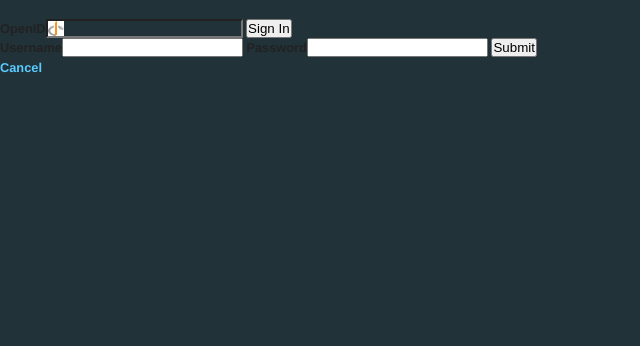
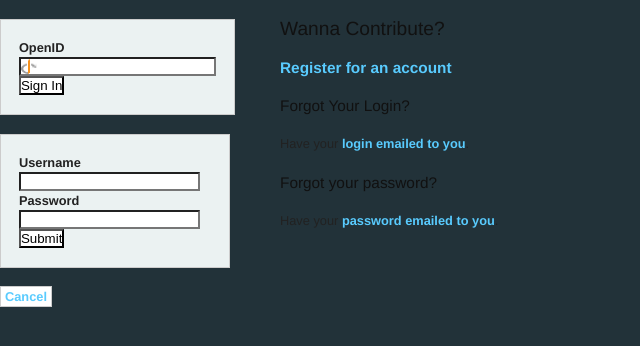
Before and after one commit to davemerwin/codereviewr, a Django app: template codereviewr/templates/login.html in a window 1280 px wide. Shown: the top 346 px of the page, without its empty margins (0-640 px from the left). Run offline with Django 3.2, Linux system fonts and the light colour scheme; the template is opened without the code that fills it, so the values that code supplies are empty.

Commit message:
Continue tweaking the login form

```diff
--- a/codereviewr/templates/base.html
+++ b/codereviewr/templates/base.html
@@ -27,7 +27,7 @@
         <li><a href="" title="" class="active">Home</a></li>
         <li><a href="" title="" class="">About</a></li>
         <li><a href="" title="" class="">My Account</a></li>
-        <li><a href="login/?height=160&amp;width=250&amp;modal=true" class="thickbox loginout" style="" title="Please Sign In">login</a><a href="" title="" class="loginout" style="display:none;">Logout</li>
+        <li><a href="login/?height=300&amp;width=560&amp;modal=true" class="thickbox loginout" style="" title="Please Sign In">login</a><a href="" title="" class="loginout" style="display:none;">Logout</li>
         <li><a href="" title="" class="">Help</a></li>
         </ul>
     </div>
--- a/codereviewr/templates/login.html
+++ b/codereviewr/templates/login.html
@@ -20,18 +20,33 @@
     <script type="text/javascript" src="{{MEDIA_URL}}js/site.settings.js"></script>
 </head>
 <body>
-
-<div id="login">
+<div id="login" class="span-14 clearfix">
+    <div class="span-6 append-1 column">
         <form id="openid_login" action="/openid/" method="POST">
+            <fieldset>
             <label for="openid_url">OpenID</label><input type="text" id="id_openid_url" class="required openid" name="openid_url" size=20/>
         <input type="submit" value="Sign In"/>
+        </fieldset>
         </form>
         <form action="login_submit" method="get" accept-charset="utf-8">
+            <fieldset>
                 <label for="username">Username</label><input type="text" name="username" value="" id="username">
                 <label for="password">Password</label><input type="text" name="password" value="" id="password">
                 <input type="submit" value="Submit">
+                </fieldset>
         </form>
-        <p><a href="" class="close">Cancel</a></p>
+    </div>
+    <div class="span-7 column last">
+        <h3>Wanna Contribute?</h3>
+        <h4><a href="" title="">Register for an account</a></h4>
+
+        <h4>Forgot Your Login?</h4>
+        <p>Have your <a href="" title="">login emailed to you</a>.</p>
+
+        <h4>Forgot your password?</h4>
+        <p>Have your <a href="" title="">password emailed to you</a>.</p>
+    </div>
+        <p class="reset clear"><a href="" class="close">Cancel</a></p>
     </div>
 </div>
 
--- a/media/css/site.css
+++ b/media/css/site.css
@@ -46,9 +46,6 @@ body {background:#223239;}
 #header-nav li a.current-section {background:#000; color:#fff;}
 #header-nav li a {text-align:center; color:#fff; width:auto; padding:4px 5px; margin:0 2px 0 0; background:#223239; text-decoration:none; font-weight:bold;}
 
-/* OpenID Sign In */
-#id_openid_url {background: url('../imgs/login-bg.gif') no-repeat; background-position: 0 50%; padding-left: 16px;}
-
 #header-nav li a:hover {background:#fff; color:#4D4D4D;}
 
 #breadcrumb {width:100%; list-style:none;}
@@ -78,3 +75,9 @@ em {background:none;}
 #submit_search {margin:0 0 0 10px;}
 
 #email-signup #sign_up {margin:0 0 9px 0; width:100%;}
+
+#login input {background:#fff;}
+#login fieldset {background:#EBF2F2;}
+.close {background:#fff; border:1px solid #ccc; padding:2px 4px; margin:0 auto; width:auto;}
+/* OpenID Sign In */
+#login input#id_openid_url {background: url('../imgs/login-bg.gif') no-repeat #fff; background-position: 0 50%; padding-left: 16px;}
--- a/media/css/thickbox.css
+++ b/media/css/thickbox.css
@@ -13,11 +13,11 @@
   font: 10px Arial, Helvetica, sans-serif;
   color:#666666;
 }
-#TB_window a:link {color: #666666;}
+/* #TB_window a:link {color: #666666;}
 #TB_window a:visited {color: #666666;}
 #TB_window a:hover {color: #000;}
 #TB_window a:active {color: #666666;}
-#TB_window a:focus{color: #666666;}
+#TB_window a:focus{color: #666666;} */
 /* ----------------------------------------------------------------------------------------------------------------*/
 /* ---------->>> thickbox settings <<<-----------------------------------------------------------------------------*/
 /* ----------------------------------------------------------------------------------------------------------------*/
@@ -42,7 +42,7 @@
 }
 #TB_window {
   position: fixed;
-  background: #ffffff;
+  background: #D0DCE6;
   z-index: 102;
   color:#000000;
   display:none;
```
